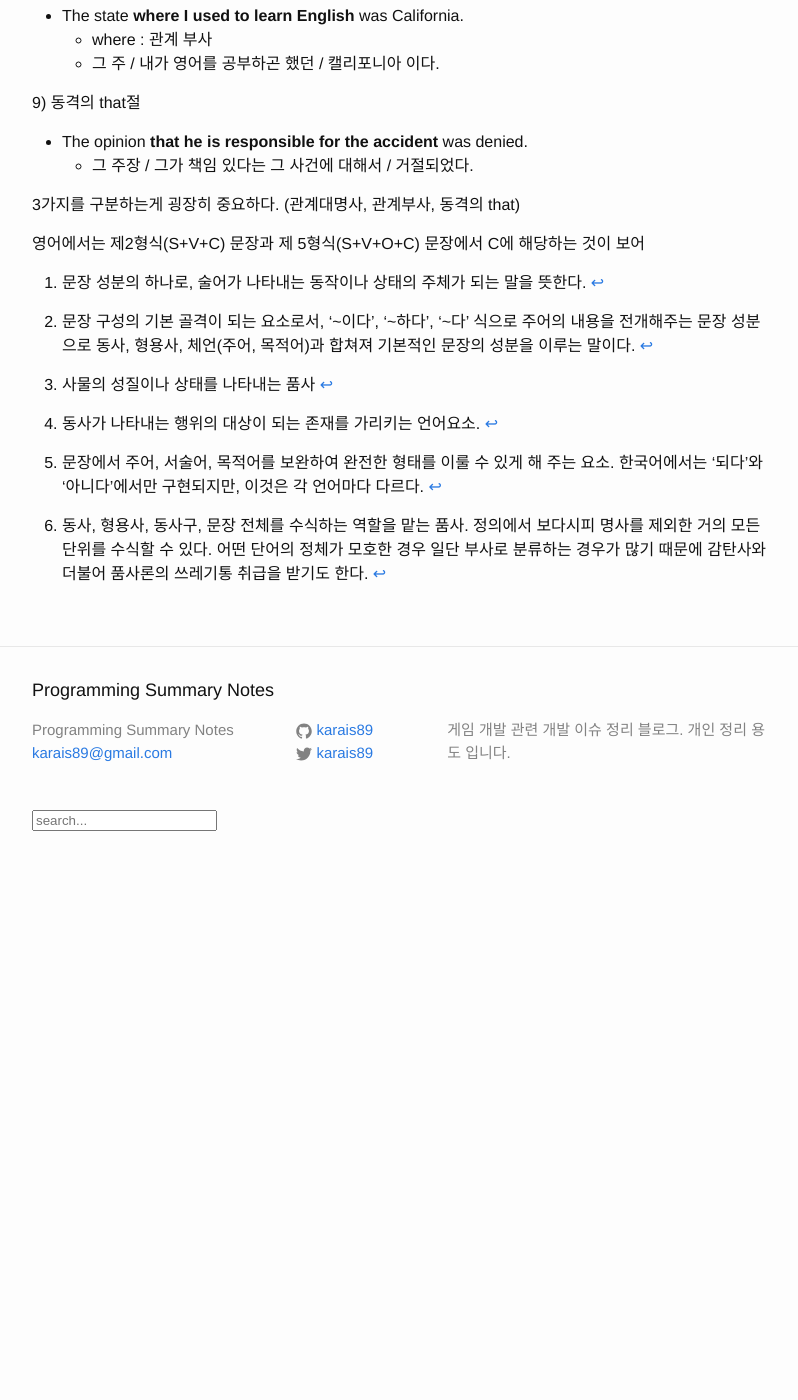
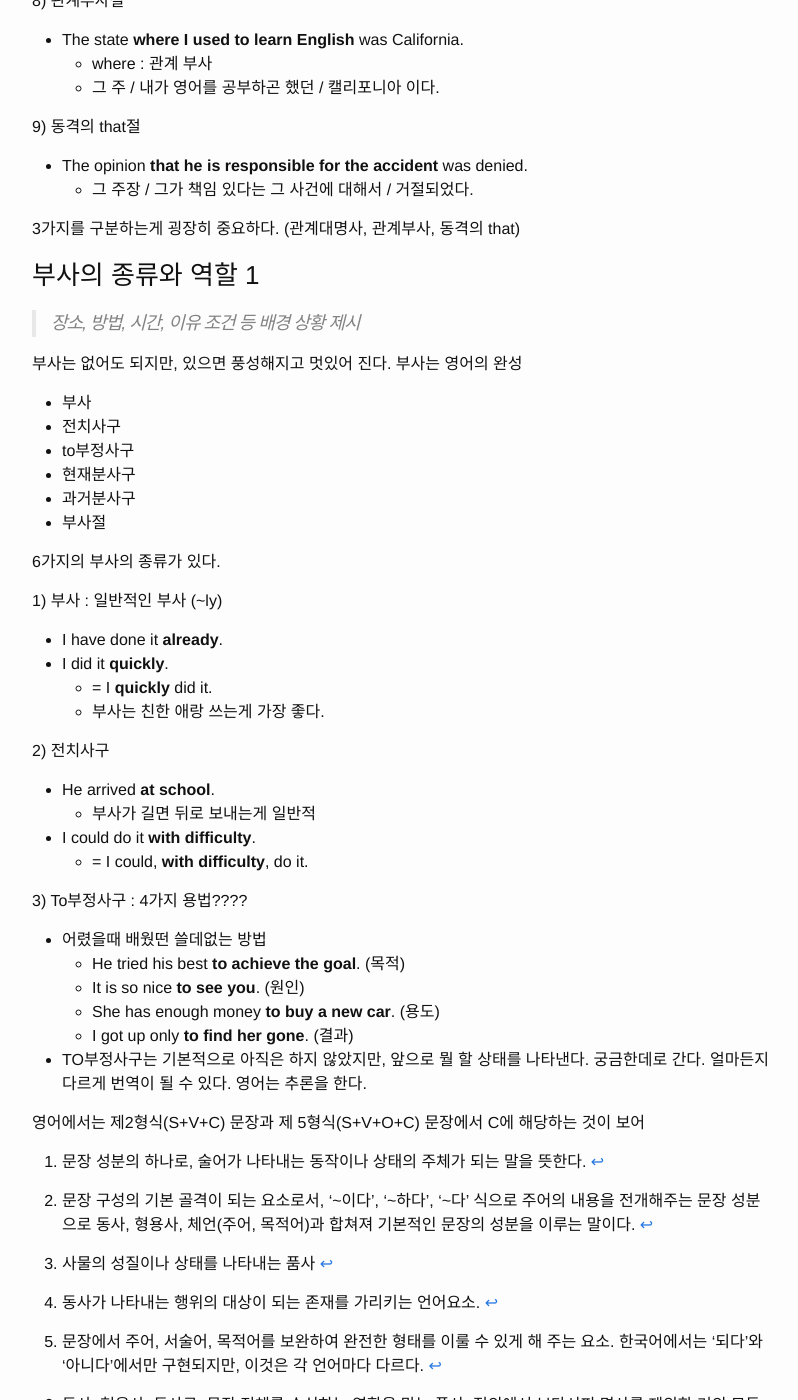
Before and after one commit to karais89/karais89.github.io_back, a Jekyll site: the page built from _posts/2018-12-14-hanmadiro-part-0.markdown, in a window 1280 px wide and 1400 px high, scrolled down 12162 px. Shown: the whole window, without its empty margins (238-1036 px from the left). Built offline with Jekyll 4.4.1, drawn with Linux system fonts in a browser that asks for light colours; comment, search, counter and statistics services are not loaded; before the commit the page ends 13054 px from its top, so only the background shows below that.

Commit message:
부사의 종류와 역할 1

```diff
--- a/_posts/2018-12-14-hanmadiro-part-0.markdown
+++ b/_posts/2018-12-14-hanmadiro-part-0.markdown
@@ -492,6 +492,42 @@ eat
 
 3가지를 구분하는게 굉장히 중요하다. (관계대명사, 관계부사, 동격의 that)
 
+### 부사의 종류와 역할 1
+
+> 장소, 방법, 시간, 이유 조건 등 배경 상황 제시
+
+부사는 없어도 되지만, 있으면 풍성해지고 멋있어 진다. 부사는 영어의 완성
+
+- 부사
+- 전치사구
+- to부정사구
+- 현재분사구
+- 과거분사구
+- 부사절
+
+6가지의 부사의 종류가 있다.
+
+1) 부사 : 일반적인 부사 (~ly)
+- I have done it **already**.
+- I did it **quickly**.
+    - = I **quickly** did it.
+    - 부사는 친한 애랑 쓰는게 가장 좋다.
+
+2) 전치사구
+- He arrived **at school**.
+    - 부사가 길면 뒤로 보내는게 일반적
+- I could do it **with difficulty**.
+    - = I could, **with difficulty**, do it.
+
+3) To부정사구 : 4가지 용법????
+- 어렸을때 배웠떤 쓸데없는 방법
+    - He tried his best **to achieve the goal**. (목적)
+    - It is so nice **to see you**. (원인)
+    - She has enough money **to buy a new car**. (용도)
+    - I got up only **to find her gone**. (결과)
+- TO부정사구는 기본적으로 아직은 하지 않았지만, 앞으로 뭘 할 상태를 나타낸다. 궁금한데로 간다. 얼마든지 다르게 번역이 될 수 있다. 영어는 추론을 한다.
+
+
 [^1]: 문장 성분의 하나로, 술어가 나타내는 동작이나 상태의 주체가 되는 말을 뜻한다.
 
 [^2]: 문장 구성의 기본 골격이 되는 요소로서, '~이다', '~하다', '~다' 식으로 주어의 내용을 전개해주는 문장 성분으로 동사, 형용사, 체언(주어, 목적어)과 합쳐져 기본적인 문장의 성분을 이루는 말이다.
```
